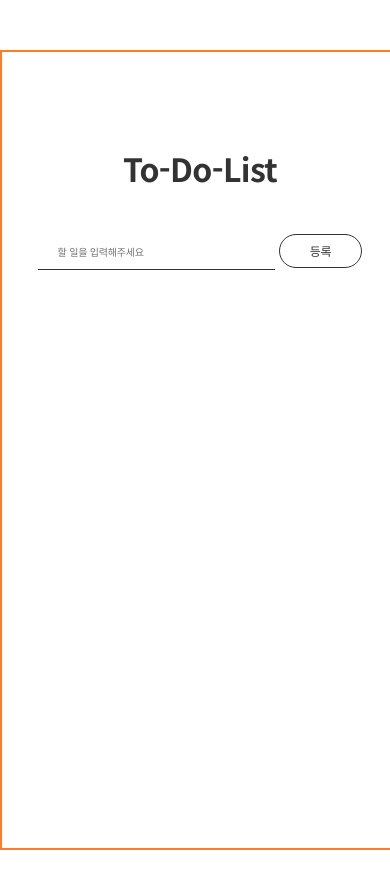
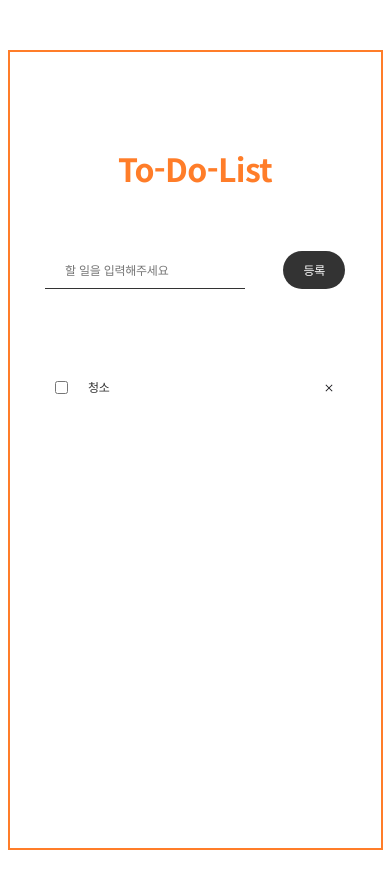
Before and after one commit to Summeret/test_TodoList, a plain HTML site: page index.html in a window 390 px wide. Drawn offline with Linux system fonts and the light colour scheme.

Commit message:
test 진행중

```diff
--- a/index.html
+++ b/index.html
@@ -7,15 +7,24 @@
     <link rel="stylesheet" href="./styles/reset.css">
     <link rel="stylesheet" href="./styles/index.css">
     <link href="https://fonts.googleapis.com/css2?family=Noto+Sans+KR:wght@100..900&display=swap" rel="stylesheet">
-    <script src="./scripts/index.js"></script>
+    <script src="./scripts/index.js" defer></script>
 </head>
 <body>
     <main>
         <h1>To-Do-List</h1>
         <div class="to_do">
-            <input type="text" placeholder="할 일을 입력해주세요">
+            <input type="text" id="user_list" value="" placeholder="할 일을 입력해주세요">
             <button type="button" id="plus_btn" title="등록하기">등록</button>
         </div>
+        <ul class="list">
+            <li>
+                <div class="list_check">
+                    <input type="checkbox" id="check_line">
+                    <span>청소</span>
+                </div>
+                <button type="button" id="close_btn"><img src="./images/close.png" alt="#"></button>
+            </li>
+        </ul>
     </main>
 </body>
 </html>
--- a/scripts/index.js
+++ b/scripts/index.js
@@ -0,0 +1,15 @@
+const listBox = document.querySelector('#user_list')
+const plusBtn = document.querySelector('#plus_btn')
+const closeBtn = document.querySelector('#close_btn')
+const listLi = document.querySelector('.list li')
+console.log(listBox, plusBtn, closeBtn, listLi)
+
+plusBtn.addEventListener('click',()=>{
+    if(listBox.value == ''){
+        alert('할 일을 입력하세요');
+    }
+})
+
+closeBtn.addEventListener('click',()=>{
+    listLi.style.display = 'none'
+})
--- a/styles/index.css
+++ b/styles/index.css
@@ -1,3 +1,8 @@
+body {
+    max-width:1920px;
+    min-width: 320px;
+}
+body * {transition:all 0.5s;}
 main {
     width:400px; height:800px;
     margin:50px auto;
@@ -6,25 +11,75 @@ main {
     border: 2px solid #FF7D29;
 }
 main h1 {
-    font-size:2rem; font-weight:700;
+    font-size:3rem; font-weight:700;
     margin-bottom: 50px;
+    color:#FF7D29;
 }
-main .to_do {}
+main .to_do {
+    display:flex; justify-content: space-between;
+}
 main .to_do input {
-    font-size:0.625rem;
+    font-size:0.75rem;
     color:rgba(25,25,25,0.5);
-    width:237px;
+    width:250px;
     padding:10px 0 10px 20px;
     border-bottom: 1px solid #333;
     background-color: transparent;
 }
 main .to_do #plus_btn {
     font-size:0.75rem; font-weight:500;
-    border:1px solid #333; border-radius: 50px;
+    background-color: #333; color:#fff; border-radius: 50px;
     padding:10px 30px;
 }
 main .to_do #plus_btn:hover {
     background-color: #FF7D29;
-    color:#fff;
-    border:none;
+    padding:10px 30px;
+    transition:background-color 0.8s ease, color 1s ease;
 }
+main .list {
+    margin-top:80px;
+    text-align: left;
+    padding:0 10px;
+}
+main .list li {
+    display: flex; justify-content: space-between;
+    padding:10px 0;
+}
+main .list li .list_check {
+    display: flex;
+}
+main .list li .list_check input {margin-right:20px;}
+main .list li .list_check span {}
+main .list li #close_btn {}
+
+
+
+@media screen and (max-width:768px){
+    main{
+        width:375px;
+
+    }
+    main h1 {
+        font-size:2rem;
+        margin-bottom:67px;
+    }
+    main .to_do {
+        width:300px; margin:0 auto;
+    }
+    main .to_do input {
+        width:200px;
+    }
+    main .to_do #plus_btn {
+        padding:10px 20px;
+        font-weight:400;
+    }
+    main .list {
+        width:300px; margin:80px auto;
+    }
+    main .list li .list_check {
+        align-items: center;
+    }
+    main .list li span {
+        font-size: 0.75rem;
+    }
+}
```
Also changed, not shown: images/close.png (added).
